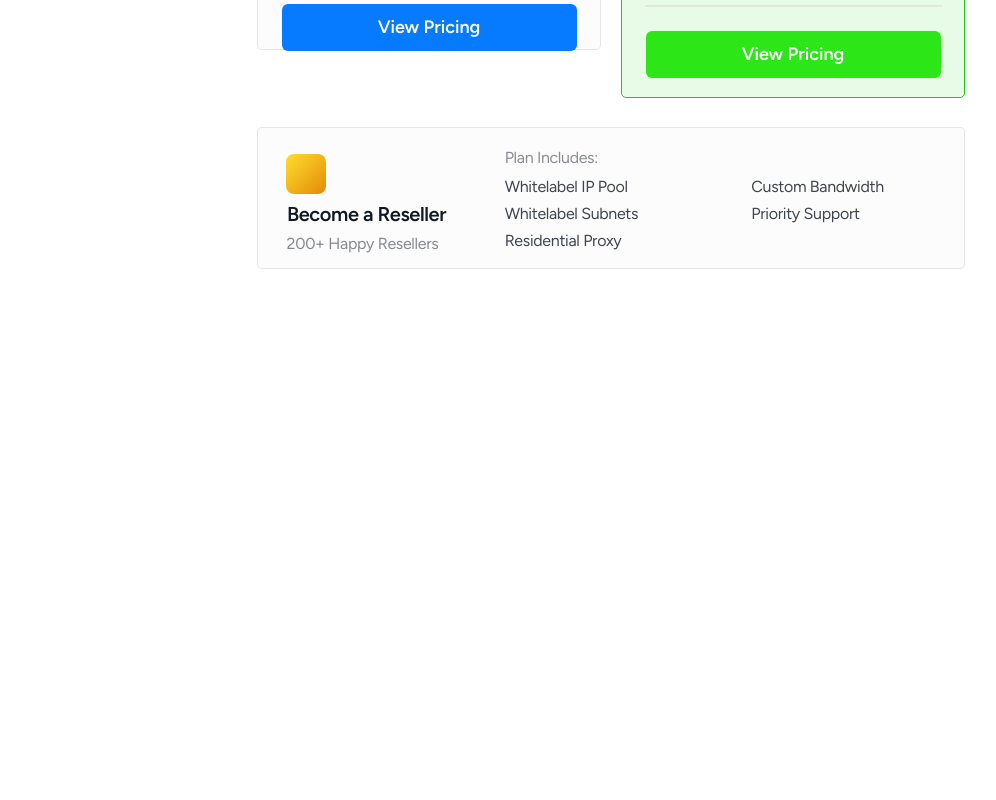
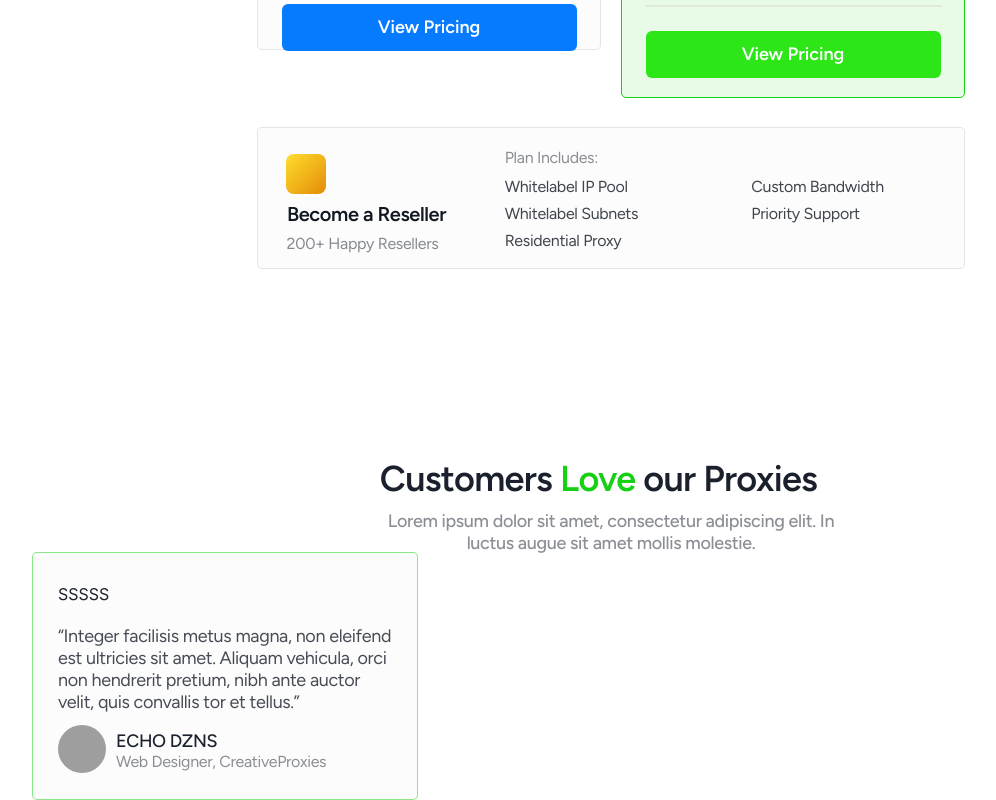
Before and after one commit to Saurabhsanjay/flamecloud-ui, a React (Vite) app in the folder flamecloud-ui/: page / in a window 1280 px wide. Shown: the part 2561-3361 px from the top of the page, without its empty margins (29-1025 px from the left). Before the commit the page ends 2830 px from the top, so only its background shows below. Built offline with nearby package versions, Linux system fonts and the light colour scheme; grey boxes are pictures that could not be loaded.

Commit message:
customer love completed

```diff
--- a/flamecloud-ui/src/pages/LandingPage.jsx
+++ b/flamecloud-ui/src/pages/LandingPage.jsx
@@ -1,4 +1,4 @@
-import { Box, Button, Divider, Flex, HStack, Image, SimpleGrid, Stack, Text, VStack } from '@chakra-ui/react'
+import { Avatar, Box, Button, Divider, Flex, HStack, Image, SimpleGrid, Stack, Text, VStack } from '@chakra-ui/react'
 import React from 'react'
 
 const LandingPage = () => {
@@ -807,6 +807,111 @@ const LandingPage = () => {
           </Box>
         </SimpleGrid>
       </Box>
+      <Box pt={"180px"} textAlign={"center"}>
+        <Text
+          fontFamily="Figtree"
+          fontWeight={"600"}
+          fontSize="36px"
+          lineHeight={"43px"}
+          letterSpacing="-0.02em"
+          w="440px"
+          height={"43px"}
+        >
+          Customers <span style={{ color: "#16D113" }}>Love</span> our Proxies
+        </Text>
+        <Text
+          pt={"10px"}
+          textAlign={"center"}
+          fontFamily="Figtree"
+          fontWeight={"500"}
+          fontSize="18px"
+          lineHeight={"22px"}
+          letterSpacing="-0.02em"
+          w="465px"
+          height={"44px"}
+          opacity="0.5"
+        >
+          Lorem ipsum dolor sit amet, consectetur adipiscing elit. In luctus
+          augue sit amet mollis molestie.
+        </Text>
+      </Box>
+      <Box>
+        <SimpleGrid columns={"3"}>
+          <Box
+            width={"386px"}
+            height="248px"
+            background={"rgba(30, 30, 30, 0.01)"}
+            border="1px solid rgba(22, 209, 19, 0.5)"
+            borderRadius={"5px"}
+          >
+            <Box mt={"29px"} ml="25px">
+              SSSSS
+            </Box>
+            <Box>
+              <Text
+                ml={"25px"}
+                mr="26px"
+                mt={"19px"}
+                textAlign={"start"}
+                fontFamily="Figtree"
+                fontWeight={"400"}
+                fontSize="18px"
+                lineHeight={"22px"}
+                letterSpacing="-0.02em"
+                w="335px"
+                height={"88px"}
+                opacity="0.8"
+              >
+                “Integer facilisis metus magna, non eleifend est ultricies sit
+                amet. Aliquam vehicula, orci non hendrerit pretium, nibh ante
+                auctor velit, quis convallis tor et tellus.”
+              </Text>
+            </Box>
+            <Box display={"flex"}>
+              <Avatar
+                ml={"25px"}
+                mt="12px"
+                width={"48px"}
+                height="48px"
+                name="Dan Abrahmov"
+                src="https://bit.ly/dan-abramov"
+              />
+              <Box>
+                <Text
+                  ml={"10px"}
+                  mt={"17px"}
+                  textAlign={"start"}
+                  fontFamily="Figtree"
+                  fontWeight={"500"}
+                  fontSize="18px"
+                  lineHeight={"22px"}
+                  letterSpacing="-0.02em"
+                  w="102px"
+                  height={"22px"}
+                >
+                  ECHO DZNS
+                </Text>
+                <Text
+                  ml={"10px"}
+
+                  textAlign={"start"}
+                  fontFamily="Figtree"
+                  fontWeight={"400"}
+                  fontSize="16px"
+                  lineHeight={"19px"}
+                  letterSpacing="-0.02em"
+                  w="211px"
+                  height={"19px"}
+                  opacity='0.5'
+                >
+                  {" "}
+                  Web Designer, CreativeProxies
+                </Text>
+              </Box>
+            </Box>
+          </Box>
+        </SimpleGrid>
+      </Box>
     </Stack>
   );
 }
```
